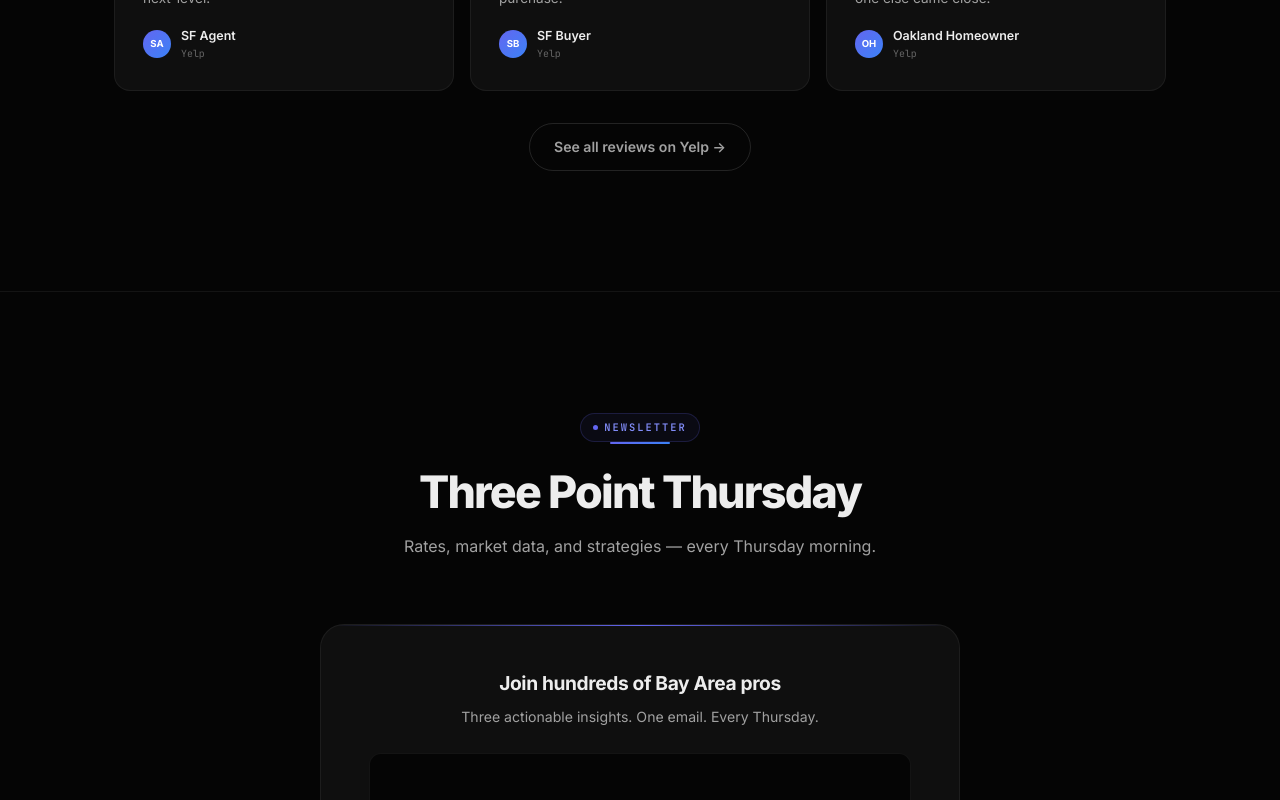
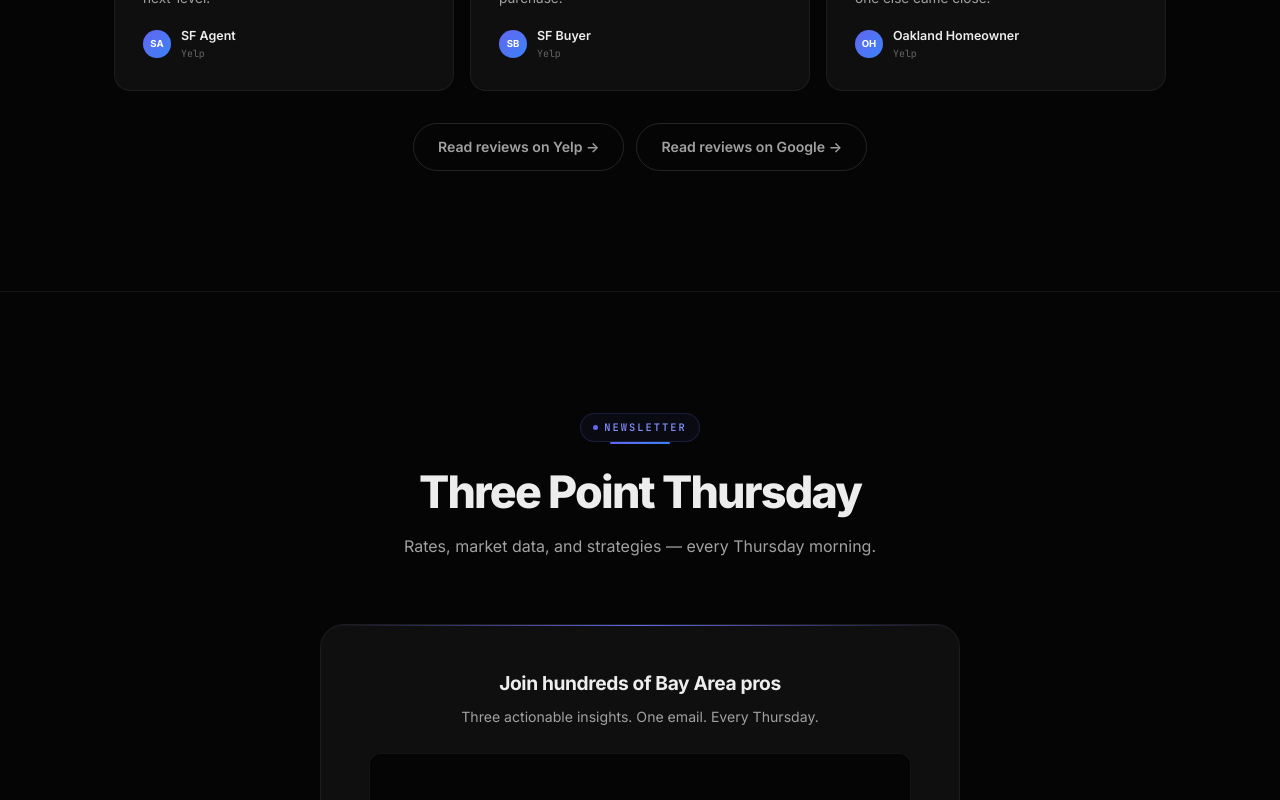
Before and after one commit to chr1stogranger/chris-granger-lo, a React (Vite) app: page / in a window 1280 px wide. Shown: the part 8380-9180 px from the top of the page. Built offline with nearby package versions, Linux system fonts and the light colour scheme; grey boxes are pictures that could not be loaded.

Commit message:
Add real Google & Yelp review links, update Yelp URL to SF profile

```diff
--- a/src/App.jsx
+++ b/src/App.jsx
@@ -8,7 +8,8 @@ const LINKS = {
   apply: 'https://2179191.my1003app.com/952015/register',
   email: 'mailto:cgranger@xperthomelending.com',
   phone: 'tel:4159878489',
-  yelp: 'https://www.yelp.com/biz/chris-granger-xpert-home-lending-alameda',
+  yelp: 'https://www.yelp.com/biz/chris-granger-xpert-home-lending-san-francisco-2',
+  google: 'https://www.google.com/maps/place/Chris+Granger+-+Xpert+Home+Lending/@37.7737537,-122.2764211,17z/data=!4m8!3m7!1s0x808f81f3a067ec4d:0x41aad9cf5c9a7c9f!8m2!3d37.7737537!4d-122.2764211!9m1!1b1!16s%2Fg%2F11h5s4x2qy',
   linkedin: 'https://www.linkedin.com/in/christogranger/',
 }
 
@@ -285,8 +286,9 @@ export default function App() {
             <div className="review-card"><div className="review-stars">★★★★★</div><p className="review-text">"Closed our jumbo in under 3 weeks when our lender dropped the ball. Saved our purchase."</p><div className="review-meta"><div className="review-avatar">SB</div><div><p className="review-author">SF Buyer</p><p className="review-source">Yelp</p></div></div></div>
             <div className="review-card"><div className="review-stars">★★★★★</div><p className="review-text">"Refinance analysis saved us $400/mo. Showed exactly when we'd break even. No one else came close."</p><div className="review-meta"><div className="review-avatar">OH</div><div><p className="review-author">Oakland Homeowner</p><p className="review-source">Yelp</p></div></div></div>
           </div>
-          <div style={{textAlign:'center',marginTop:'32px'}}>
-            <a href={LINKS.yelp} target="_blank" rel="noopener noreferrer" className="btn btn-secondary">See all reviews on Yelp &rarr;</a>
+          <div style={{textAlign:'center',marginTop:'32px',display:'flex',gap:'12px',justifyContent:'center',flexWrap:'wrap'}}>
+            <a href={LINKS.yelp} target="_blank" rel="noopener noreferrer" className="btn btn-secondary">Read reviews on Yelp &rarr;</a>
+            <a href={LINKS.google} target="_blank" rel="noopener noreferrer" className="btn btn-secondary">Read reviews on Google &rarr;</a>
           </div>
         </div>
       </section>
@@ -459,6 +461,7 @@ export default function App() {
                 <li><a href={LINKS.email}>cgranger@xperthomelending.com</a></li>
                 <li style={{marginTop:'6px'}}>
                   <a href={LINKS.yelp} target="_blank" rel="noopener noreferrer" style={{marginRight:'10px'}}>Yelp</a>
+                  <a href={LINKS.google} target="_blank" rel="noopener noreferrer" style={{marginRight:'10px'}}>Google</a>
                   <a href={LINKS.linkedin} target="_blank" rel="noopener noreferrer" style={{marginRight:'10px'}}>LinkedIn</a>
                   <a href={LINKS.substack} target="_blank" rel="noopener noreferrer">Substack</a>
                 </li>
```
